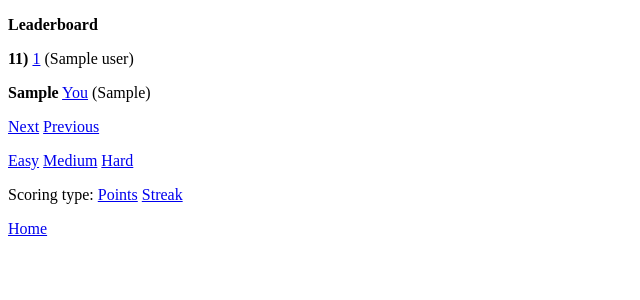
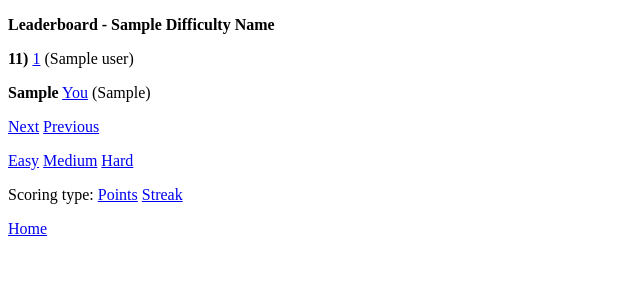
Before and after one commit to MrHamdulay/MathQuiz, a Python web app: template mathquiz/templates/leaderboard.html in a window 1280 px wide. Shown: the top 300 px of the page, without its empty margins (0-640 px from the left). Run offline with Jinja, Linux system fonts and the light colour scheme; the template is opened without the code that fills it: most values are stand-ins (such as "Sample title", 1, 10 or a date in 2020).

Commit message:
Stick the difficulty level on the top of the leaderboard page. It makes sense

```diff
--- a/mathquiz/templates/leaderboard.html
+++ b/mathquiz/templates/leaderboard.html
@@ -2,7 +2,7 @@
 <html>
     <body>
 <mxit:advert auid="393210" />
-        <p><b>Leaderboard</b></p>
+        <p><b>Leaderboard -  {{ difficultyName | title }}</b></p>
         <p>
             {% for user in leaderboard %}
             <b> {{ loop.index  + page*10 }}) </b> <a href="/user/profile/{{user[2]}}">{{ user[0] }}</a> ({{ user[1] }}) <br />
--- a/mathquiz/views/leaderboard.py
+++ b/mathquiz/views/leaderboard.py
@@ -31,6 +31,7 @@ def leaderboard(difficulty, scoring, page):
             lastPage=(page==leaderboardPages),
             leaderboard=leaderboard,
             difficulty=difficulty%10,
+            difficultyName = question.Difficulties[difficulty%10],
             userPosition=userPosition)
 
 @app.route('/leaderboard')
```
